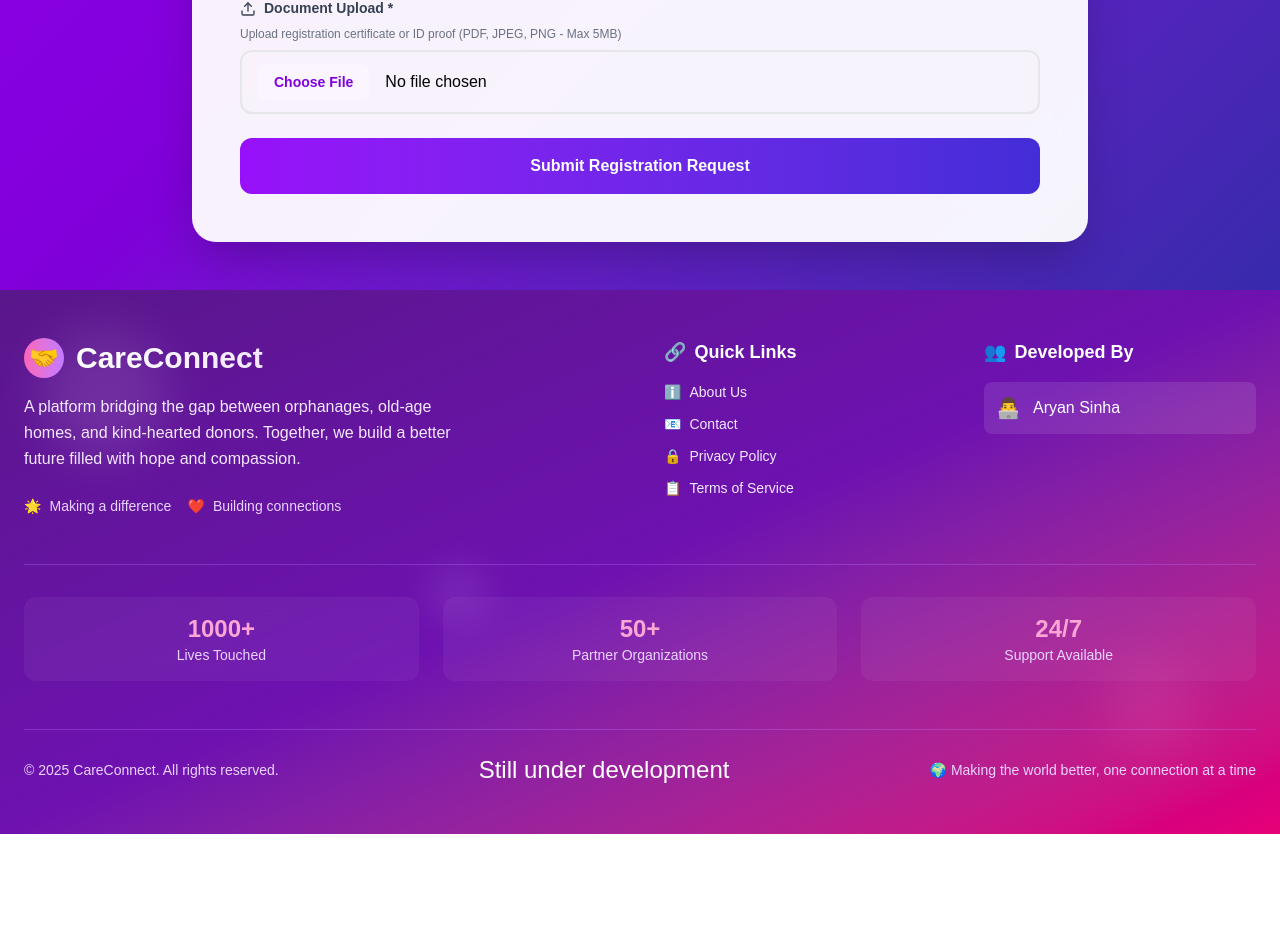
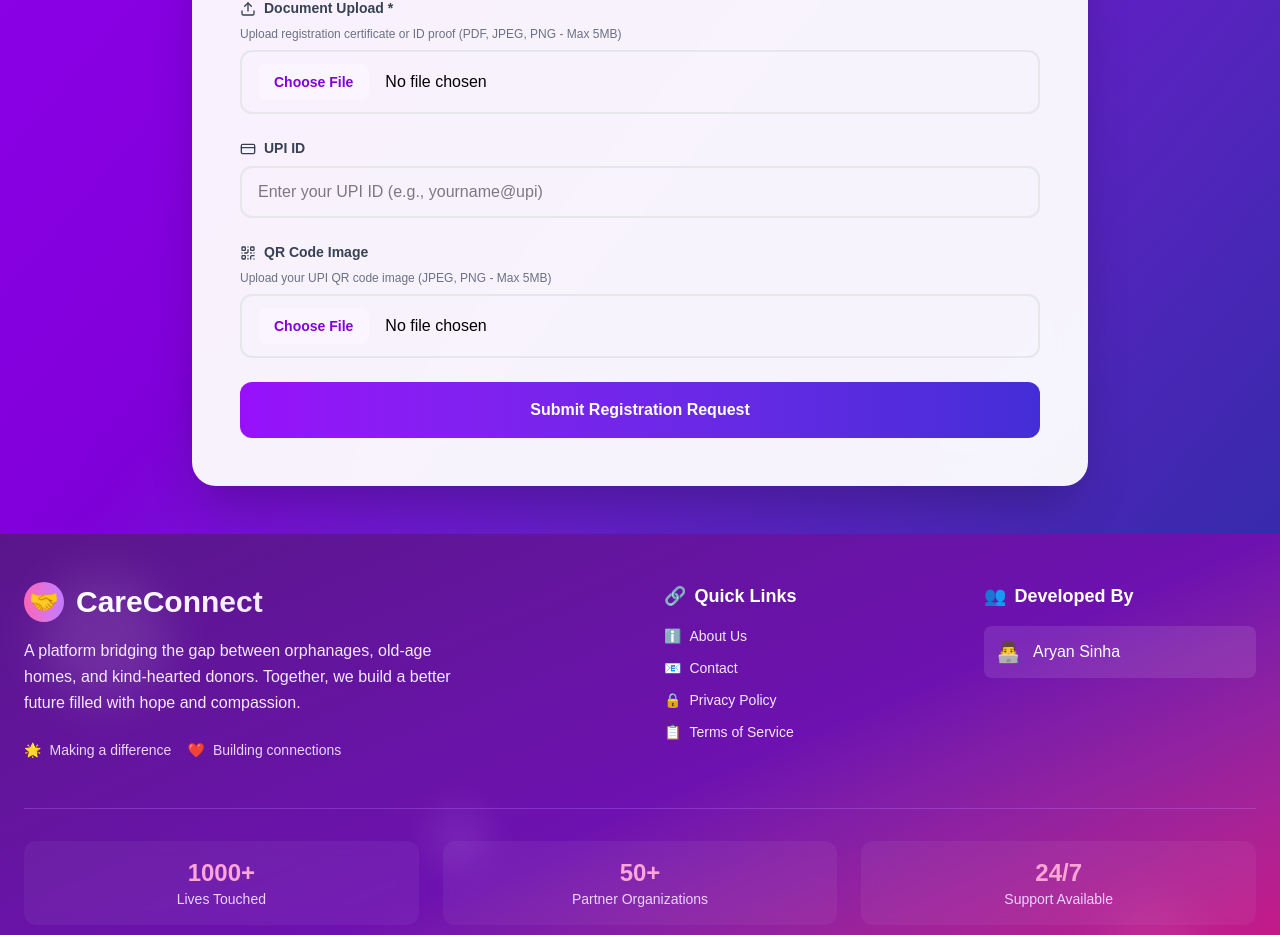
Before and after one commit to Aryansinha123/Care-Connect, a Next.js app: page /register-home in a window 1280 px wide. Shown: the part 972-1907 px from the top of the page. Before the commit the page ends 1806 px from the top, so only its background shows below. Built offline with nearby package versions, Linux system fonts and the light colour scheme.

Commit message:
QR update

```diff
--- a/app/api/home-requests/[id]/approve/route.js
+++ b/app/api/home-requests/[id]/approve/route.js
@@ -97,6 +97,10 @@ export async function PUT(req, { params }) {
       contact: homeRequest.phone,
       description: homeRequest.description,
       imageUrl: homeRequest.homePhoto || null,
+      upi: {
+        vpa: homeRequest.upi?.vpa || null,
+        qrImageUrl: homeRequest.upi?.qrImageUrl || null
+      },
     });
 
     // Generate a random password for the admin
--- a/app/api/home-requests/route.js
+++ b/app/api/home-requests/route.js
@@ -28,7 +28,7 @@ export async function POST(req) {
   try {
     await dbConnect();
     const body = await req.json();
-    const { homeName, adminName, email, phone, address, description, homePhoto, documentUrl } = body;
+    const { homeName, adminName, email, phone, address, description, homePhoto, documentUrl, upiId, qrImage } = body;
 
     // Validate required fields
     if (!homeName || !adminName || !email || !phone || !address || !homePhoto) {
@@ -61,6 +61,10 @@ export async function POST(req) {
       description,
       homePhoto: homePhoto || null,
       documentUrl: documentUrl || null,
+      upi: {
+        vpa: upiId || null,
+        qrImageUrl: qrImage || null
+      },
       status: "Pending",
     });
 
--- a/app/homes/[id]/page.js
+++ b/app/homes/[id]/page.js
@@ -9,6 +9,7 @@
 import { useEffect, useState } from "react";
 import { useRouter } from "next/navigation";
 import Navbar from "@/app/components/Navbar";
+import DonateModal from "@/app/components/DonateModal";
 import toast from "react-hot-toast";
 import { RefreshCw, Bell } from "lucide-react";
 import NoticeModal from "./components/NoticeModal";
@@ -23,6 +24,9 @@ export default function HomeDetailsPage({ params }) {
   const [volunteerLoading, setVolunteerLoading] = useState(null); // Track which request is loading by ID
   const [volunteerRequestsLoading, setVolunteerRequestsLoading] = useState(false);
   const [userVolunteeredRequests, setUserVolunteeredRequests] = useState(new Set()); // Track which requests user has volunteered for
+
+  // Donate modal state
+  const [showDonateModal, setShowDonateModal] = useState(false);
 
   // Notices state
   const [notices, setNotices] = useState([]);
@@ -493,7 +497,10 @@ export default function HomeDetailsPage({ params }) {
               </div>
 
               <div className="space-y-4">
-                <button className="w-full bg-gradient-to-r from-purple-600 to-blue-600 text-white py-4 rounded-2xl font-semibold hover:from-purple-700 hover:to-blue-700 transition-all duration-200 hover:shadow-xl transform hover:-translate-y-0.5">
+                <button
+                  onClick={() => setShowDonateModal(true)}
+                  className="w-full bg-gradient-to-r from-purple-600 to-blue-600 text-white py-4 rounded-2xl font-semibold hover:from-purple-700 hover:to-blue-700 transition-all duration-200 hover:shadow-xl transform hover:-translate-y-0.5"
+                >
                   💰 Donate Money
                 </button>
 
@@ -519,6 +526,14 @@ export default function HomeDetailsPage({ params }) {
           </div>
         </div>
       </div>
+
+      {/* Donate Modal */}
+      <DonateModal
+        isOpen={showDonateModal}
+        onClose={() => setShowDonateModal(false)}
+        homeId={id}
+        homeName={home?.name}
+      />
 
       {/* Volunteer Modal */}
       {showVolunteerModal && (
--- a/app/register-home/page.js
+++ b/app/register-home/page.js
@@ -2,7 +2,7 @@
 
 import { useState } from 'react';
 import { useRouter } from 'next/navigation';
-import { Building2, User, Mail, Phone, MapPin, FileText, Upload, CheckCircle, AlertCircle, Image as ImageIcon } from 'lucide-react';
+import { Building2, User, Mail, Phone, MapPin, FileText, Upload, CheckCircle, AlertCircle, Image as ImageIcon, CreditCard, QrCode } from 'lucide-react';
 
 export default function RegisterHomePage() {
   const router = useRouter();
@@ -17,9 +17,12 @@ export default function RegisterHomePage() {
     description: '',
     homePhotoFile: null,
     documentFile: null,
+    upiId: '',
+    qrImageFile: null,
   });
   const [homePhotoPreview, setHomePhotoPreview] = useState(null);
   const [documentPreview, setDocumentPreview] = useState(null);
+  const [qrImagePreview, setQrImagePreview] = useState(null);
 
   const handleChange = (e) => {
     const { name, value } = e.target;
@@ -83,6 +86,31 @@ export default function RegisterHomePage() {
     }
   };
 
+  const handleQrImageChange = (e) => {
+    const file = e.target.files[0];
+    if (file) {
+      // Validate file type (images only)
+      const validTypes = ['image/jpeg', 'image/jpg', 'image/png'];
+      if (!validTypes.includes(file.type)) {
+        setMessage({ type: 'error', text: 'Please select an image file (JPEG, PNG)' });
+        return;
+      }
+      // Validate file size (max 5MB)
+      if (file.size > 5 * 1024 * 1024) {
+        setMessage({ type: 'error', text: 'Image size should be less than 5MB' });
+        return;
+      }
+      setFormData(prev => ({ ...prev, qrImageFile: file }));
+
+      // Create preview
+      const reader = new FileReader();
+      reader.onloadend = () => {
+        setQrImagePreview(reader.result);
+      };
+      reader.readAsDataURL(file);
+    }
+  };
+
   const handleSubmit = async (e) => {
     e.preventDefault();
     setLoading(true);
@@ -115,6 +143,19 @@ export default function RegisterHomePage() {
         });
       }
 
+      // Convert QR image to base64 if provided
+      let qrImage = null;
+      if (formData.qrImageFile) {
+        qrImage = await new Promise((resolve, reject) => {
+          const reader = new FileReader();
+          reader.onloadend = () => {
+            resolve(reader.result); // This will be a data URL (base64)
+          };
+          reader.onerror = reject;
+          reader.readAsDataURL(formData.qrImageFile);
+        });
+      }
+
       const response = await fetch('/api/home-requests', {
         method: 'POST',
         headers: {
@@ -129,6 +170,8 @@ export default function RegisterHomePage() {
           description: formData.description,
           homePhoto,
           documentUrl,
+          upiId: formData.upiId,
+          qrImage,
         }),
       });
 
@@ -149,12 +192,18 @@ export default function RegisterHomePage() {
           description: '',
           homePhotoFile: null,
           documentFile: null,
+          upiId: '',
+          qrImageFile: null,
         });
         setHomePhotoPreview(null);
         setDocumentPreview(null);
+        setQrImagePreview(null);
         // Clear file inputs
         const fileInputs = document.querySelectorAll('input[type="file"]');
         fileInputs.forEach(input => input.value = '');
+        // Clear UPI ID input
+        const upiInput = document.querySelector('input[name="upiId"]');
+        if (upiInput) upiInput.value = '';
       } else {
         setMessage({ type: 'error', text: result.error || 'Failed to submit registration request' });
       }
@@ -351,6 +400,47 @@ export default function RegisterHomePage() {
               )}
             </div>
 
+            <div>
+              <label className="block text-sm font-semibold text-gray-700 mb-2">
+                <CreditCard className="w-4 h-4 inline mr-2" />
+                UPI ID
+              </label>
+              <input
+                type="text"
+                name="upiId"
+                value={formData.upiId}
+                onChange={handleChange}
+                placeholder="Enter your UPI ID (e.g., yourname@upi)"
+                className="w-full px-4 py-3 border-2 border-gray-200 rounded-xl focus:border-purple-600 focus:ring-4 focus:ring-purple-100 transition-all outline-none text-black"
+              />
+            </div>
+
+            <div>
+              <label className="block text-sm font-semibold text-gray-700 mb-2">
+                <QrCode className="w-4 h-4 inline mr-2" />
+                QR Code Image
+              </label>
+              <p className="text-xs text-gray-500 mb-2">
+                Upload your UPI QR code image (JPEG, PNG - Max 5MB)
+              </p>
+              <input
+                type="file"
+                accept=".jpg,.jpeg,.png"
+                onChange={handleQrImageChange}
+                className="w-full px-4 py-3 border-2 border-gray-200 rounded-xl focus:border-purple-600 focus:ring-4 focus:ring-purple-100 transition-all outline-none text-black file:mr-4 file:py-2 file:px-4 file:rounded-lg file:border-0 file:text-sm file:font-semibold file:bg-purple-50 file:text-purple-700 hover:file:bg-purple-100"
+              />
+              {qrImagePreview && (
+                <div className="mt-4">
+                  <p className="text-sm font-medium text-gray-700 mb-2">Preview:</p>
+                  <img
+                    src={qrImagePreview}
+                    alt="QR code preview"
+                    className="max-w-xs rounded-lg border-2 border-gray-200"
+                  />
+                </div>
+              )}
+            </div>
+
             <button
               type="submit"
               disabled={loading}
--- a/models/Home.js
+++ b/models/Home.js
@@ -7,6 +7,10 @@ const HomeSchema = new mongoose.Schema({
   contact: { type: String, required: true },
   description: { type: String },
   imageUrl: { type: String },
+  upi: {
+    vpa: { type: String },
+    qrImageUrl: { type: String }
+  },
   events: [{ type: mongoose.Schema.Types.ObjectId, ref: "Event" }],
 }, { timestamps: true });
 
--- a/models/HomeRequest.js
+++ b/models/HomeRequest.js
@@ -30,6 +30,10 @@ const HomeRequestSchema = new mongoose.Schema({
   documentUrl: {
     type: String,
   },
+  upi: {
+    vpa: { type: String },
+    qrImageUrl: { type: String }
+  },
   status: {
     type: String,
     enum: ["Pending", "Approved", "Rejected"],
```
Also changed, not shown: app/api/files/[filename]/route.js (line endings or trailing spaces), app/api/requests/[id]/route.js (line endings or trailing spaces), app/api/requests/[id]/upload-qr/route.js (line endings or trailing spaces), lib/authUtils.js (line endings or trailing spaces), request edit delete for home admin.txt (added), 1 other file (tests, documents, lock files or other folders).
